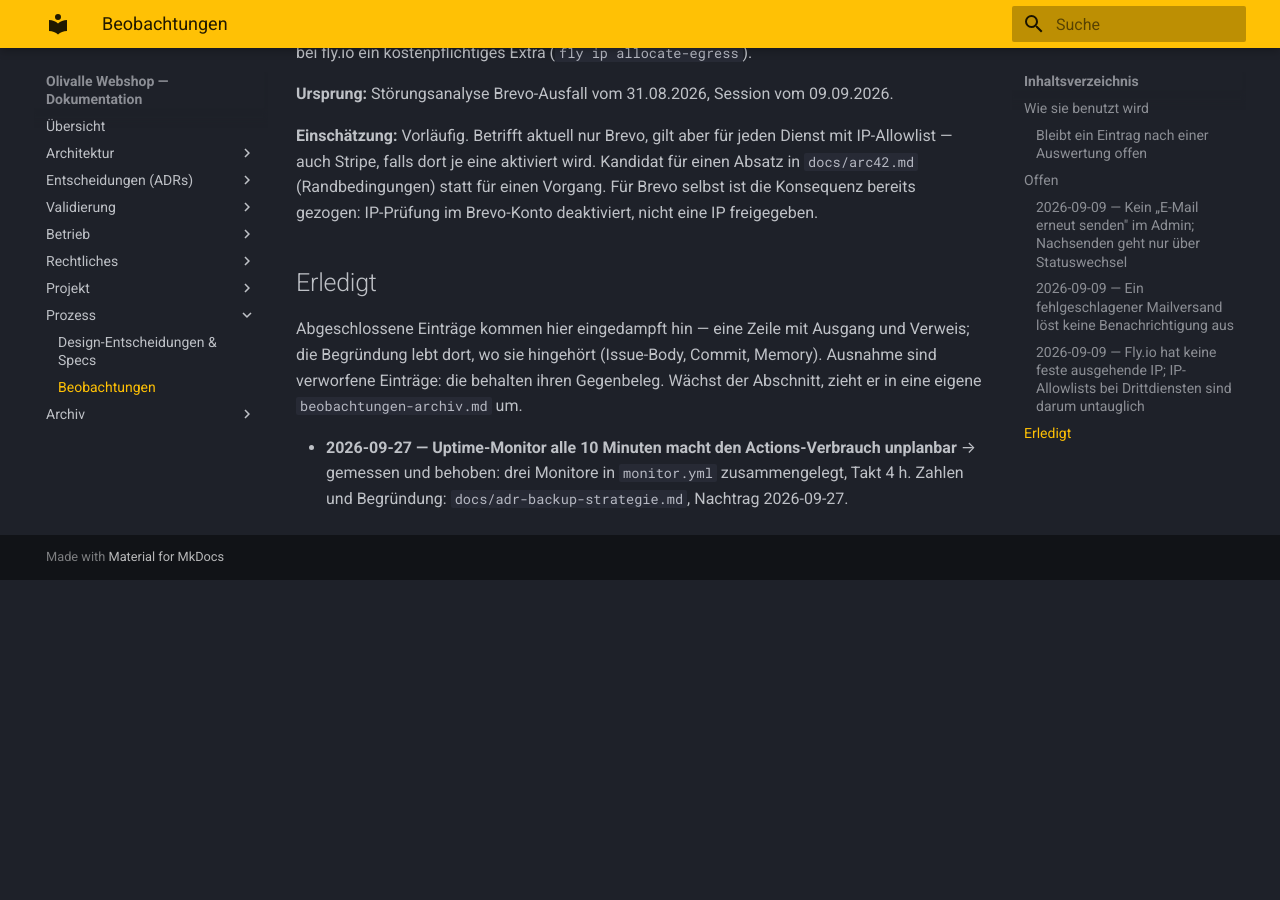
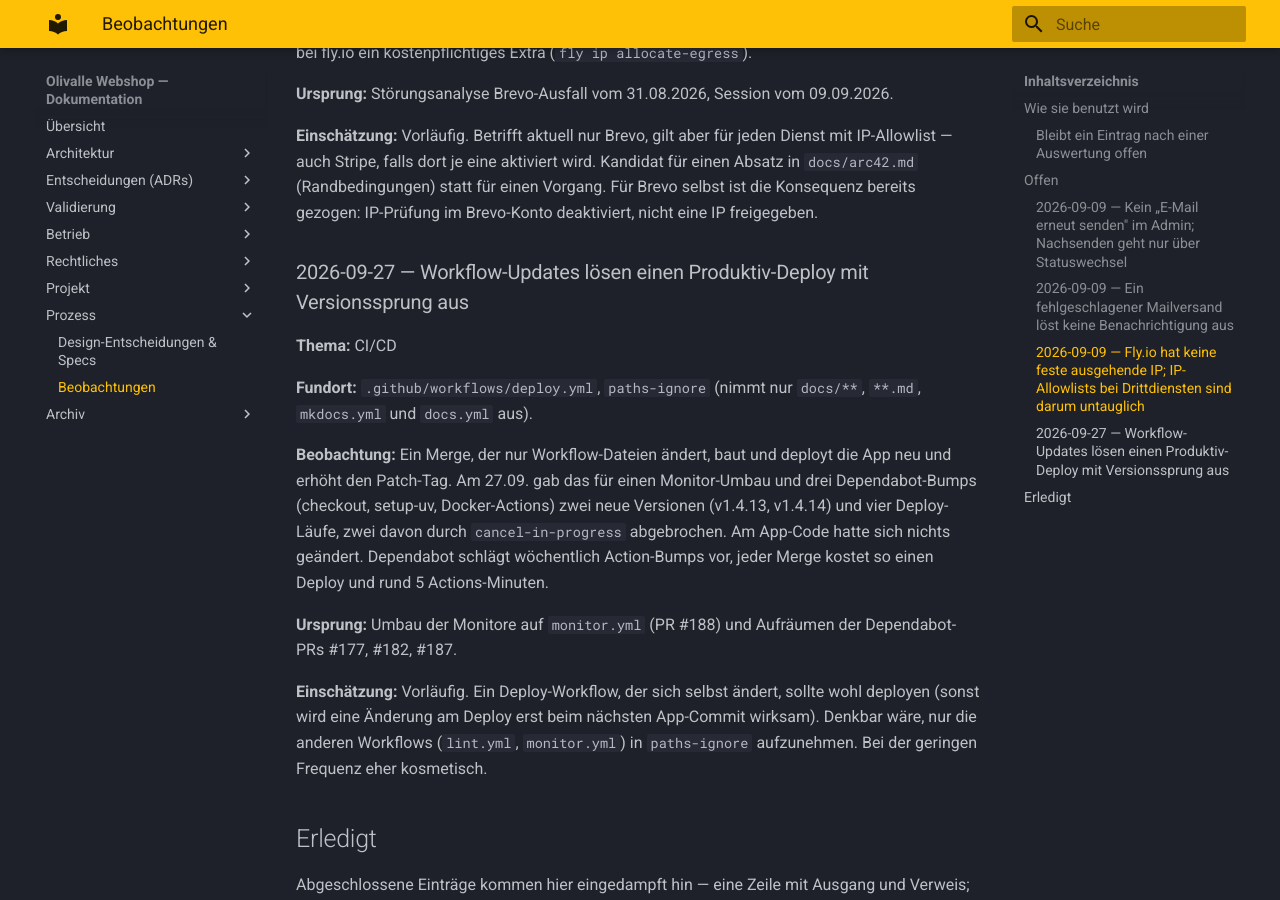
Before and after one commit to konstantinniedermann/olivalle-webshop, an MkDocs documentation site: the page built from docs/beobachtungen.md, in a window 1280 px wide and 900 px high, scrolled down 3565 px. Built offline with MkDocs 1.6.1 and Material for MkDocs 9.7.7, drawn with Linux system fonts in a browser that asks for light colours; before the commit the page ends 4145 px from its top, so only the background shows below that.

Commit message:
docs: Beobachtung zu Deploys durch reine Workflow-Updates eintragen
Co-Authored-By: Claude Opus 5.5 <noreply@anthropic.com>

```diff
--- a/docs/beobachtungen.md
+++ b/docs/beobachtungen.md
@@ -160,6 +160,28 @@ Kandidat für einen Absatz in `docs/arc42.md` (Randbedingungen) statt für einen
 Vorgang. Für Brevo selbst ist die Konsequenz bereits gezogen: IP-Prüfung im
 Brevo-Konto deaktiviert, nicht eine IP freigegeben.
 
+### 2026-09-27 — Workflow-Updates lösen einen Produktiv-Deploy mit Versionssprung aus
+
+**Thema:** CI/CD
+
+**Fundort:** `.github/workflows/deploy.yml`, `paths-ignore` (nimmt nur `docs/**`,
+`**.md`, `mkdocs.yml` und `docs.yml` aus).
+
+**Beobachtung:** Ein Merge, der nur Workflow-Dateien ändert, baut und deployt die
+App neu und erhöht den Patch-Tag. Am 27.09. gab das für einen Monitor-Umbau und
+drei Dependabot-Bumps (checkout, setup-uv, Docker-Actions) zwei neue Versionen
+(v1.4.13, v1.4.14) und vier Deploy-Läufe, zwei davon durch `cancel-in-progress`
+abgebrochen. Am App-Code hatte sich nichts geändert. Dependabot schlägt wöchentlich
+Action-Bumps vor, jeder Merge kostet so einen Deploy und rund 5 Actions-Minuten.
+
+**Ursprung:** Umbau der Monitore auf `monitor.yml` (PR #188) und Aufräumen der
+Dependabot-PRs #177, #182, #187.
+
+**Einschätzung:** Vorläufig. Ein Deploy-Workflow, der sich selbst ändert, sollte
+wohl deployen (sonst wird eine Änderung am Deploy erst beim nächsten App-Commit
+wirksam). Denkbar wäre, nur die anderen Workflows (`lint.yml`, `monitor.yml`)
+in `paths-ignore` aufzunehmen. Bei der geringen Frequenz eher kosmetisch.
+
 ## Erledigt
 
 Abgeschlossene Einträge kommen hier eingedampft hin —
```
